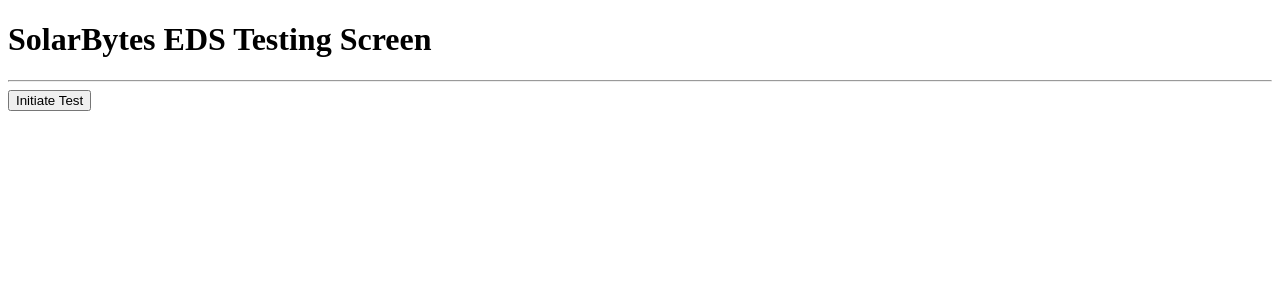
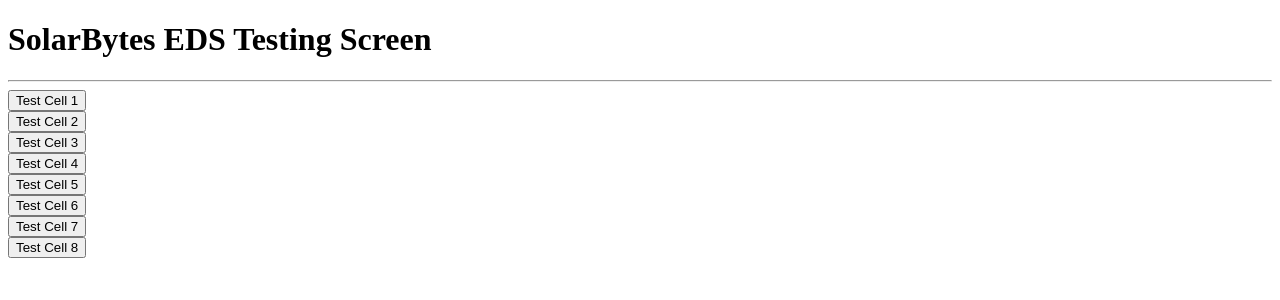
Before and after one commit to jrs33/SolarCellAutotest, a Flask app: page / in a window 1280 px wide. Shown: the top 300 px of the page. Run offline with Flask 2, Linux system fonts and the light colour scheme.

Commit message:
Adding in UI to interface with the 8 cell test

```diff
--- a/app.py
+++ b/app.py
@@ -1,6 +1,6 @@
 #!/usr/bin/env python3
 from flask import Flask, render_template
-import os
+from driver import runEDSTest
 
 app = Flask("SolarBytes")
 
@@ -8,9 +8,9 @@
 def index():
     return render_template('index.html')
 
-@app.route('/testEDS')
-def testEDS():
-    os.system('./driver.py')
-    return 'Test complete'
+@app.route('/testEDS/<int:cellSelect>')
+def testEDS(cellSelect):
+    ratio = runEDSTest(cellSelect)
+    return "Ratio for test is " + str(ratio)
 
 app.run(debug=True, host='0.0.0.0')
--- a/driver.py
+++ b/driver.py
@@ -48,5 +48,3 @@
     if averagePreClean != 0:
         ratio = averagePostClean/averagePreClean
     transporter.transportToUSB(ratio,selectedCell,str(datetime.now()))
-
-runEDSTest()
--- a/templates/index.html
+++ b/templates/index.html
@@ -5,8 +5,29 @@
 	<body>
 		<h1>SolarBytes EDS Testing Screen</h1>
 		<hr>
-		<form action="/testEDS" method="get">
-			<input type="submit" value="Initiate Test" />
+		<form action="/testEDS/12" method="get">
+			<input type="submit" value="Test Cell 1" />
+		</form>
+		<form action="/testEDS/16" method="get">
+			<input type="submit" value="Test Cell 2" />
+		</form>
+		<form action="/testEDS/20" method="get">
+			<input type="submit" value="Test Cell 3" />
+		</form>
+		<form action="/testEDS/21" method="get">
+			<input type="submit" value="Test Cell 4" />
+		</form>
+		<form action="/testEDS/6" method="get">
+			<input type="submit" value="Test Cell 5" />
+		</form>
+		<form action="/testEDS/13" method="get">
+			<input type="submit" value="Test Cell 6" />
+		</form>
+		<form action="/testEDS/19" method="get">
+			<input type="submit" value="Test Cell 7" />
+		</form>
+		<form action="/testEDS/26" method="get">
+			<input type="submit" value="Test Cell 8" />
 		</form>
 	</body>
 </html>
```
